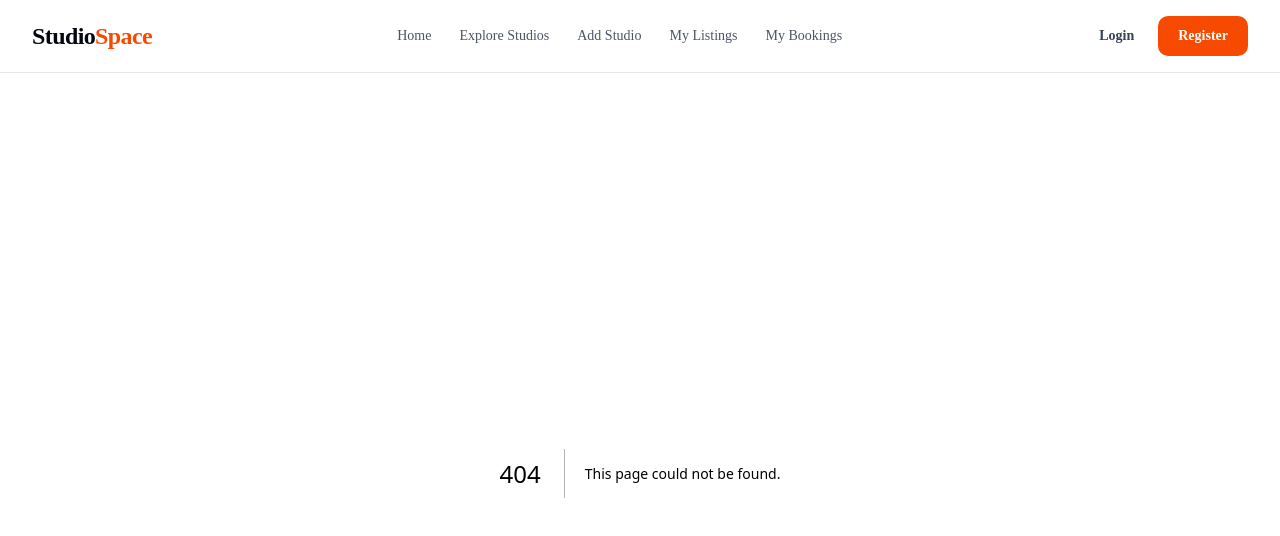
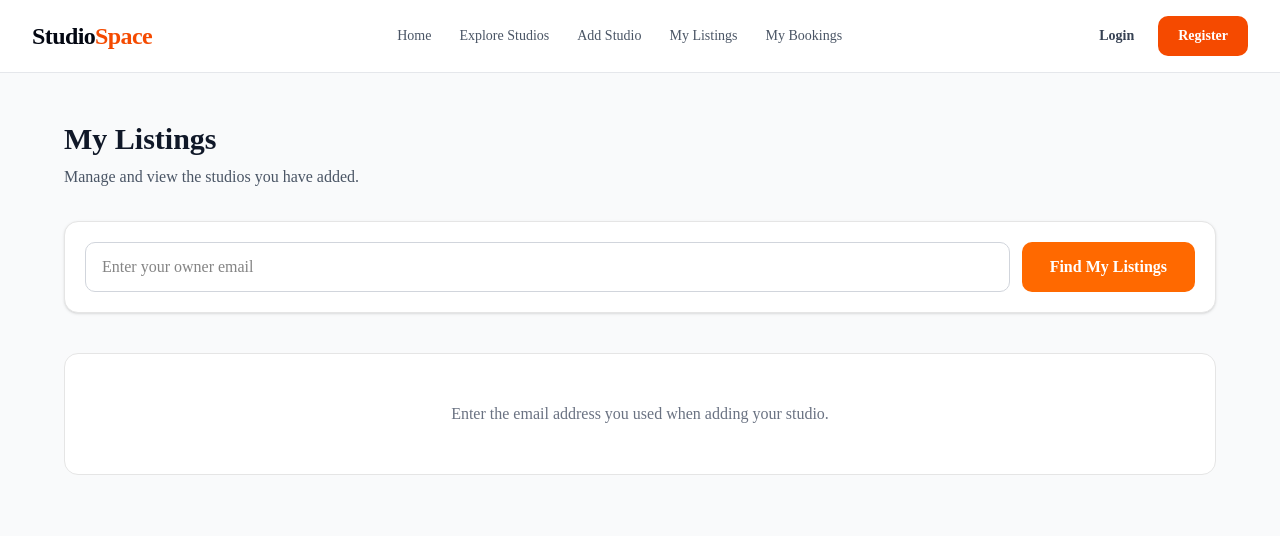
Before and after one commit to hafizul1997/studiospace-client, a Next.js app: page /my-listings in a window 1280 px wide. Before the commit this address had no page. Shown: the top 536 px of the page. Built offline with nearby package versions, Linux system fonts and the light colour scheme.

Commit message:
Created My listings page for owner access for edit and delete

```diff
--- a/next.config.ts
+++ b/next.config.ts
@@ -2,6 +2,14 @@ import type { NextConfig } from "next";
 
 const nextConfig: NextConfig = {
   /* config options here */
+   images: {
+    remotePatterns: [
+      {
+        protocol: "https",
+        hostname: "images.unsplash.com",
+      },
+    ],
+  },
   experimental: {
     agentFeedback: true,
   },
--- a/src/app/add-studio/page.tsx
+++ b/src/app/add-studio/page.tsx
@@ -46,6 +46,8 @@ const handleSubmit = async (event: React.FormEvent<HTMLFormElement>) => {
     imageUrl: String(formData.get("imageUrl") ?? "").trim(),
     amenities: selectedAmenities,
     description: String(formData.get("description") ?? "").trim(),
+      ownerName: String(formData.get("ownerName") ?? "").trim(),
+  ownerEmail: String(formData.get("ownerEmail") ?? "").trim().toLowerCase(),
   };
 
   try {
@@ -374,9 +376,9 @@ const handleSubmit = async (event: React.FormEvent<HTMLFormElement>) => {
   id="ownerName"
   name="ownerName"
   type="text"
-                  placeholder="Available after login integration"
-                  readOnly
-                  className="w-full rounded-lg border border-gray-200 bg-gray-100 px-4 py-3 text-gray-500 outline-none"
+  placeholder="Enter your name"
+  required
+  className="w-full rounded-lg border border-gray-300 px-4 py-3 outline-none focus:border-orange-500 focus:ring-2 focus:ring-orange-100"
 />
               </div>
 
@@ -392,9 +394,9 @@ const handleSubmit = async (event: React.FormEvent<HTMLFormElement>) => {
   id="ownerEmail"
   name="ownerEmail"
   type="email"
-                  placeholder="Available after login integration"
-                  readOnly
-                  className="w-full rounded-lg border border-gray-200 bg-gray-100 px-4 py-3 text-gray-500 outline-none"
+  placeholder="Enter your email"
+  required
+  className="w-full rounded-lg border border-gray-300 px-4 py-3 outline-none focus:border-orange-500 focus:ring-2 focus:ring-orange-100"
 />
               </div>
 
--- /dev/null
+++ b/src/app/my-listings/page.tsx
@@ -0,0 +1,212 @@
+"use client";
+
+import { useState } from "react";
+import Link from "next/link";
+import Image from "next/image";
+interface Studio {
+  _id: string;
+  title: string;
+  category: string;
+  hourlyRate: number;
+  location: string;
+  imageUrl: string;
+  description: string;
+  ownerName: string;
+  ownerEmail: string;
+}
+
+const API_URL = "http://localhost:5000";
+
+export default function MyListingsPage() {
+  const [email, setEmail] = useState("");
+  const [studios, setStudios] = useState<Studio[]>([]);
+  const [loading, setLoading] = useState(false);
+  const [error, setError] = useState("");
+  const [searched, setSearched] = useState(false);
+
+  const handleSearch = async (e: React.FormEvent<HTMLFormElement>) => {
+    e.preventDefault();
+
+    if (!email.trim()) {
+      setError("Please enter your email address.");
+      return;
+    }
+
+    try {
+      setLoading(true);
+      setError("");
+      setSearched(true);
+
+      const response = await fetch(
+        `${API_URL}/api/my-listings?email=${encodeURIComponent(
+          email.trim().toLowerCase()
+        )}`
+      );
+
+      const data = await response.json();
+
+      if (!response.ok) {
+        throw new Error(data.message || "Failed to load your listings.");
+      }
+
+      setStudios(data);
+    } catch (err) {
+      setError(
+        err instanceof Error ? err.message : "Something went wrong."
+      );
+      setStudios([]);
+    } finally {
+      setLoading(false);
+    }
+  };
+
+  return (
+    <main className="min-h-screen bg-gray-50 px-4 py-12">
+      <div className="mx-auto max-w-6xl">
+        {/* Page Heading */}
+        <div className="mb-8">
+          <h1 className="text-3xl font-bold text-gray-900">
+            My Listings
+          </h1>
+          <p className="mt-2 text-gray-600">
+            Manage and view the studios you have added.
+          </p>
+        </div>
+
+        {/* Email Search */}
+        <form
+          onSubmit={handleSearch}
+          className="mb-10 flex flex-col gap-3 rounded-xl border bg-white p-5 shadow-sm sm:flex-row"
+        >
+          <input
+            type="email"
+            value={email}
+            onChange={(e) => setEmail(e.target.value)}
+            placeholder="Enter your owner email"
+            required
+            className="flex-1 rounded-lg border border-gray-300 px-4 py-3 outline-none focus:border-orange-500 focus:ring-2 focus:ring-orange-100"
+          />
+
+          <button
+            type="submit"
+            disabled={loading}
+            className="rounded-lg bg-orange-500 px-7 py-3 font-semibold text-white transition hover:bg-orange-600 disabled:cursor-not-allowed disabled:opacity-60"
+          >
+            {loading ? "Loading..." : "Find My Listings"}
+          </button>
+        </form>
+
+        {/* Error Message */}
+        {error && (
+          <div className="mb-6 rounded-lg bg-red-50 p-4 text-red-600">
+            {error}
+          </div>
+        )}
+
+        {/* Loading */}
+        {loading && (
+          <div className="py-12 text-center text-gray-600">
+            Loading your studios...
+          </div>
+        )}
+
+        {/* Empty State */}
+        {!loading && searched && !error && studios.length === 0 && (
+          <div className="rounded-xl border bg-white py-16 text-center">
+            <h2 className="text-xl font-semibold text-gray-800">
+              No Listings Found
+            </h2>
+            <p className="mt-2 text-gray-500">
+              We couldn&apos;t find any studios associated with this email.
+            </p>
+
+            <Link
+              href="/add-studio"
+              className="mt-5 inline-block rounded-lg bg-orange-500 px-6 py-3 font-semibold text-white hover:bg-orange-600"
+            >
+              Add Your First Studio
+            </Link>
+          </div>
+        )}
+
+        {/* Studio Cards */}
+        {!loading && studios.length > 0 && (
+          <>
+            <div className="mb-6 flex items-center justify-between">
+              <h2 className="text-xl font-bold text-gray-900">
+                Your Studios
+              </h2>
+
+              <span className="rounded-full bg-orange-100 px-4 py-2 text-sm font-semibold text-orange-600">
+                {studios.length} Listings
+              </span>
+            </div>
+
+            <div className="grid gap-6 sm:grid-cols-2 lg:grid-cols-3">
+              {studios.map((studio) => (
+                <div
+                  key={studio._id}
+                  className="overflow-hidden rounded-xl border bg-white shadow-sm transition hover:shadow-md"
+                >
+                 <div className="relative h-52 w-full">
+  <Image
+    src={studio.imageUrl}
+    alt={studio.title}
+    fill
+    sizes="(max-width: 640px) 100vw, (max-width: 1024px) 50vw, 33vw"
+    className="object-cover"
+  />
+</div>
+
+                  <div className="p-5">
+                    <span className="text-sm font-medium text-orange-500">
+                      {studio.category}
+                    </span>
+
+                    <h3 className="mt-2 text-xl font-bold text-gray-900">
+                      {studio.title}
+                    </h3>
+
+                    <p className="mt-2 text-sm text-gray-500">
+                      📍 {studio.location}
+                    </p>
+
+                    <p className="mt-3 line-clamp-2 text-sm text-gray-600">
+                      {studio.description}
+                    </p>
+
+                    <div className="mt-4 flex items-center justify-between">
+                      <p className="font-bold text-gray-900">
+                        AED {studio.hourlyRate}
+                        <span className="text-sm font-normal text-gray-500">
+                          {" "}
+                          / hour
+                        </span>
+                      </p>
+
+                      <Link
+                        href={`/studios/${studio._id}`}
+                        className="rounded-lg bg-gray-900 px-4 py-2 text-sm font-medium text-white hover:bg-gray-700"
+                      >
+                        View Studio
+                      </Link>
+                    </div>
+                  </div>
+                </div>
+              ))}
+            </div>
+          </>
+        )}
+
+        {/* Initial Message */}
+        {!searched && (
+          <div className="rounded-xl border bg-white py-12 text-center">
+            <p className="text-gray-500">
+              Enter the email address you used when adding your studio.
+            </p>
+          </div>
+        )}
+      </div>
+    </main>
+  );
+}
```
Lines whose indentation alone changed are shown as unchanged.
